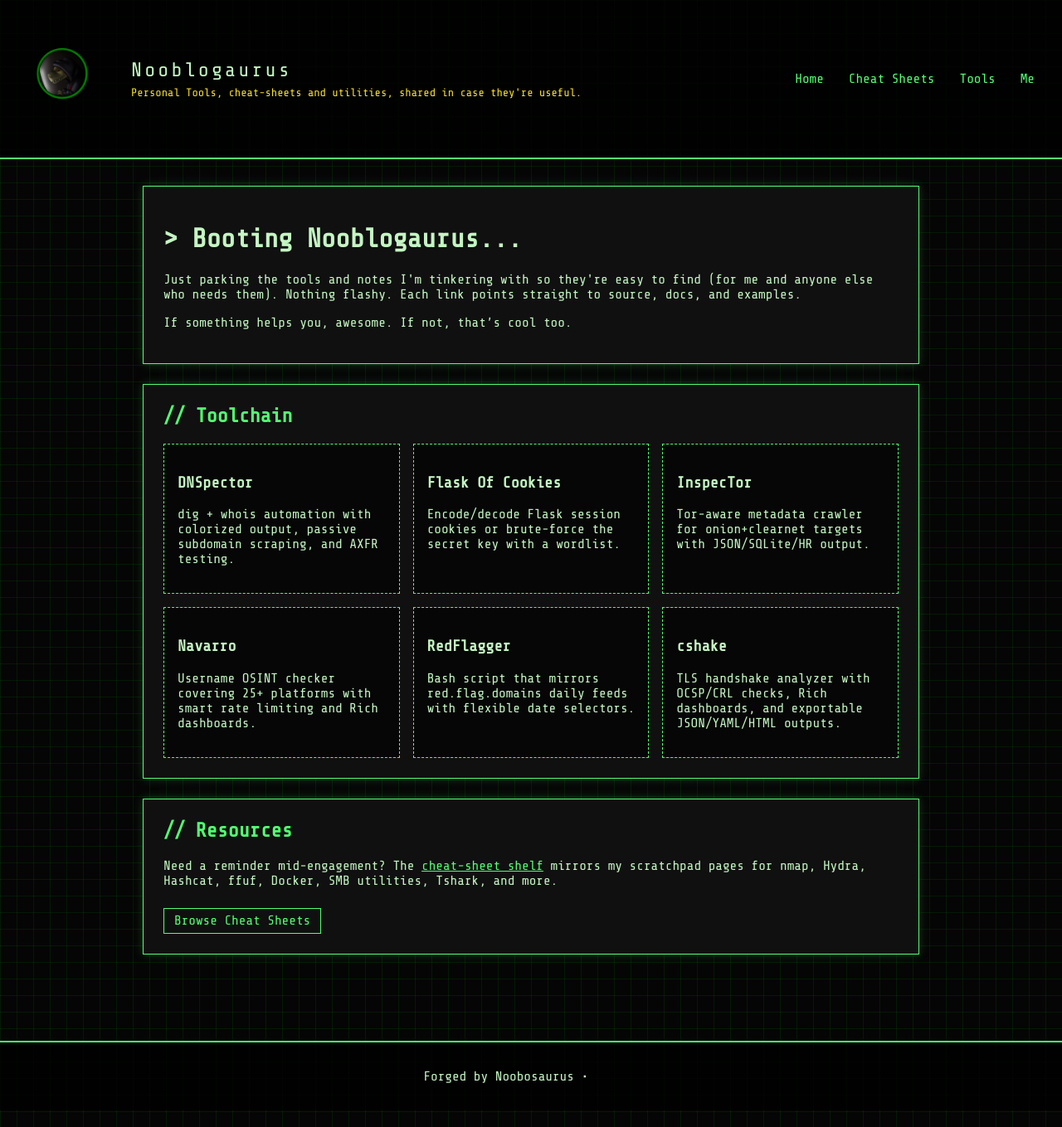
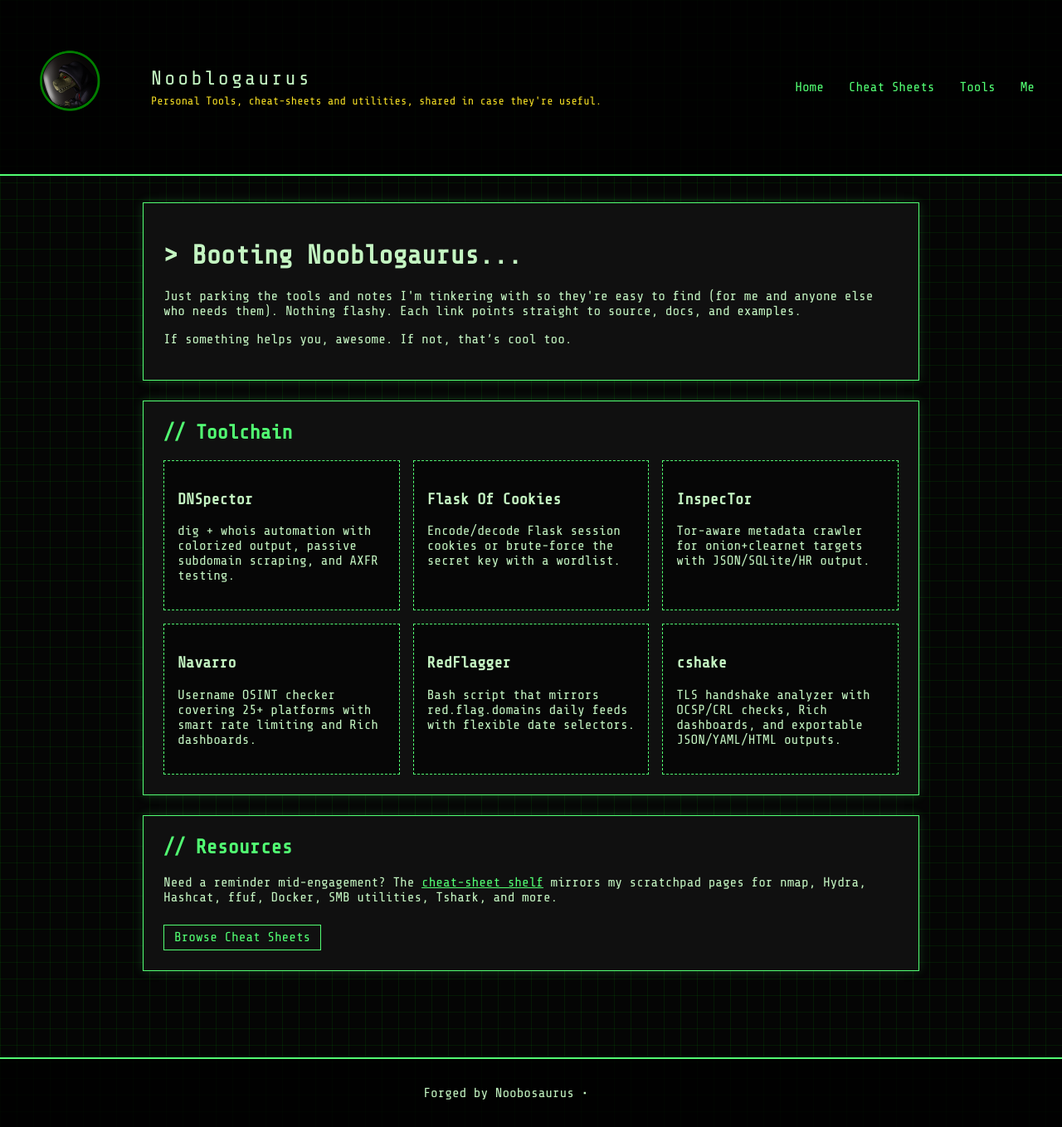
Before and after one commit to NoobosaurusBlog/Nooblogaurus, a Jekyll site: the page built from index.md, in a window 1280 px wide and 1359 px high. Shown: the whole window at 83% size. Built offline with Jekyll 4.4.1, drawn with Linux system fonts in a browser that asks for light colours.

Commit message:
Enlarge header avatar again

```diff
--- a/assets/css/main.css
+++ b/assets/css/main.css
@@ -40,13 +40,13 @@ body {
 .logo-block {
   display: flex;
   align-items: center;
-  gap: 1.5rem;
+  gap: 1.75rem;
 }
 
 .logo-avatar {
-  width: 110px;
-  height: 110px;
-  border-radius: 14px;
+  width: 130px;
+  height: 130px;
+  border-radius: 16px;
   object-fit: cover;
   display: block;
 }
@@ -54,9 +54,9 @@ body {
 .logo-meta {
   display: flex;
   flex-direction: column;
-  gap: 0.35rem;
+  gap: 0.4rem;
   justify-content: center;
-  min-height: 110px;
+  min-height: 130px;
 }
 
 .logo-text {
```
